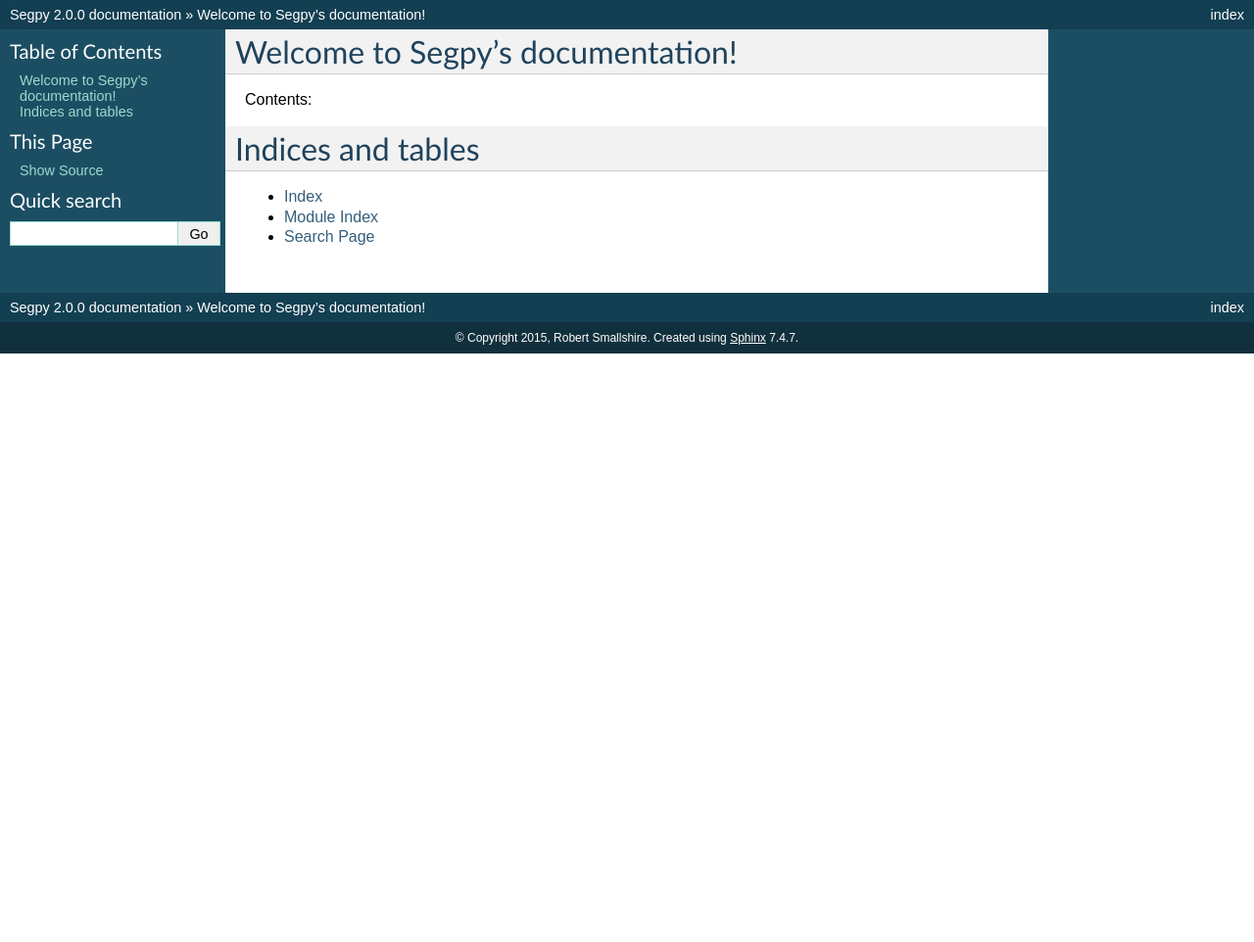
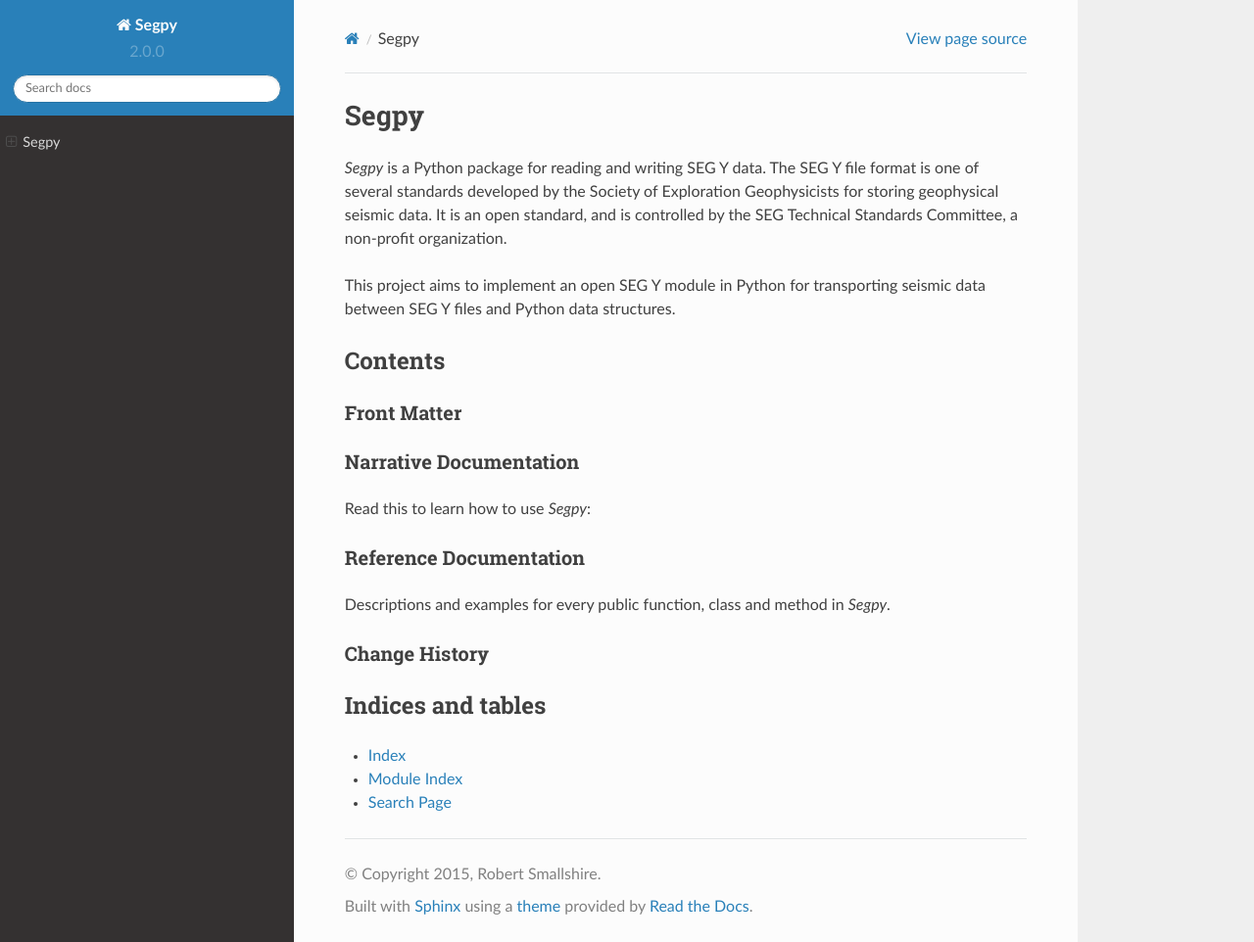
Before and after one commit to sixty-north/segpy, a Sphinx documentation site: the page built from docs/source/index.rst, in a window 1280 px wide and 962 px high. Shown: the whole window at 98% size. Built offline with Sphinx 7.4.7 and the Read the Docs theme 2.0.0, drawn with Linux system fonts in a browser that asks for light colours.

Commit message:
Documentation outline

```diff
--- /dev/null
+++ b/docs/docs-requirements.txt
@@ -0,0 +1,2 @@
+sphinx
+sphinx_rtd_theme
--- a/docs/source/conf.py
+++ b/docs/source/conf.py
@@ -14,7 +14,10 @@
 # serve to show the default.
 
 import sys
+
+# on_rtd is whether we are on readthedocs.org
 import os
+on_rtd = os.environ.get('READTHEDOCS', None) == 'True'
 
 # If extensions (or modules to document with autodoc) are in another directory,
 # add these directories to sys.path here. If the directory is relative to the
@@ -103,7 +106,13 @@
 
 # The theme to use for HTML and HTML Help pages.  See the documentation for
 # a list of builtin themes.
-html_theme = 'default'
+
+if not on_rtd:  # only import and set the theme if we're building docs locally
+    import sphinx_rtd_theme
+    html_theme = 'sphinx_rtd_theme'
+    html_theme_path = [sphinx_rtd_theme.get_html_theme_path()]
+
+# otherwise, readthedocs.org uses their theme by default, so no need to specify it
 
 # Theme options are theme-specific and customize the look and feel of a theme
 # further.  For a list of options available for each theme, see the
--- a/docs/source/index.rst
+++ b/docs/source/index.rst
@@ -3,13 +3,40 @@
    You can adapt this file completely to your liking, but it should at least
    contain the root `toctree` directive.
 
-Welcome to Segpy's documentation!
-=================================
+=====
+Segpy
+=====
 
-Contents:
+*Segpy* is a Python package for reading and writing SEG Y data. The SEG Y file format is one of several standards
+developed by the Society of Exploration Geophysicists for storing geophysical seismic data. It is an open standard, and
+is controlled by the SEG Technical Standards Committee, a non-profit organization.
+
+This project aims to implement an open SEG Y module in Python for transporting seismic data between SEG Y files and
+Python data structures.
+
+Contents
+========
+
+Front Matter
+------------
 
 .. toctree::
    :maxdepth: 2
+
+Narrative Documentation
+-----------------------
+
+Read this to learn how to use *Segpy*:
+
+
+Reference Documentation
+-----------------------
+
+Descriptions and examples for every public function, class and method in *Segpy*.
+
+
+Change History
+--------------
 
 
 
```
